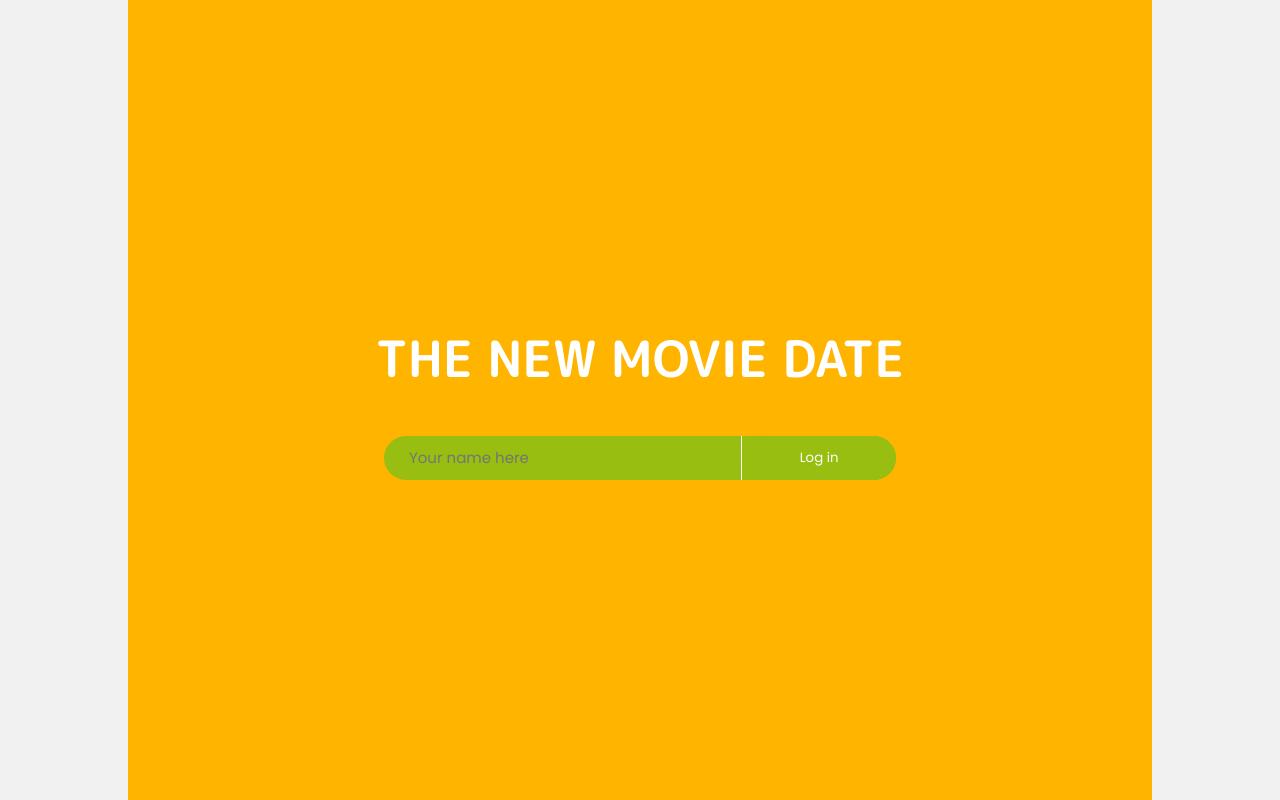
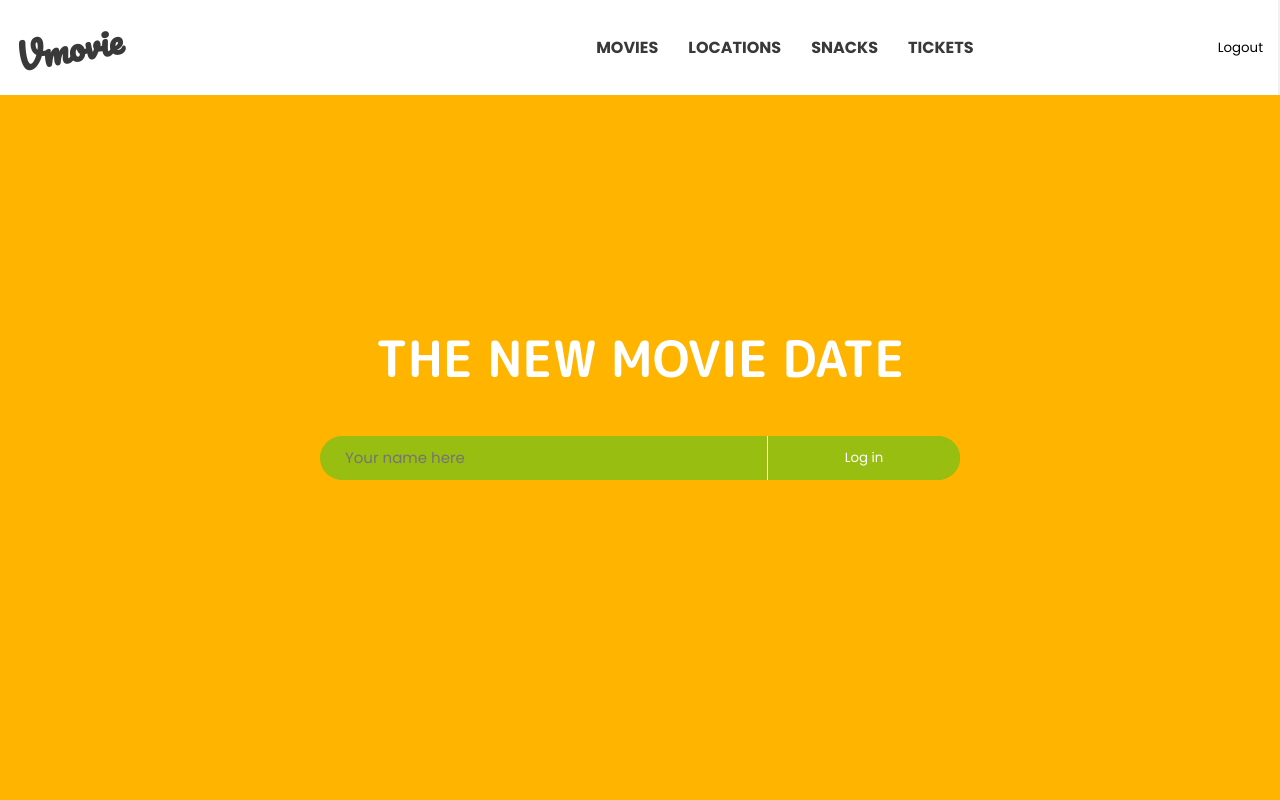
Before and after one commit to bren2102/MovieDate, a React (Create React App) app: page / in a window 1280 px wide. Built offline with nearby package versions, Linux system fonts and the light colour scheme.

Commit message:
Add responsiveness

```diff
--- a/src/components/App.js
+++ b/src/components/App.js
@@ -18,7 +18,7 @@ const App = props => {
   const currentUser = saveUser(localStorage.getItem('username'));
   return (
     <Router>
-      <div className="app">
+      <div id="app">
         <SideBar />
         <Switch>
           <Route exact path="/"><Login /></Route>
--- a/src/components/sidebar.js
+++ b/src/components/sidebar.js
@@ -5,37 +5,90 @@ import { connect } from 'react-redux';
 import PropTypes from 'prop-types';
 import { withRouter, Link } from 'react-router-dom';
 import logoutIcon from '@iconify/icons-carbon/logout';
+import menuIcon from '@iconify/icons-carbon/menu';
+import closeIcon from '@iconify/icons-carbon/close';
 
 class SideBar extends React.Component {
   handleSubmit = () => {
     localStorage.setItem('username', '');
   }
 
+  handleMenu = () => {
+    const navBar = document.getElementById('navBar');
+    navBar.style.maxHeight = '100%';
+    navBar.style.width = '100%';
+    navBar.style.overflow = 'visible';
+    navBar.style.position = "absolute";
+    navBar.style.setProperty("height", "100%", "important");
+    navBar.style.setProperty("width", "100%", "important");
+    const close = document.getElementById('close');
+    close.style.maxHeight = '100%';
+    close.style.width = 'auto';
+    close.style.top = '15px';
+    close.style.position = 'absolute';
+    close.style.right = '20px';
+    const app = document.getElementById('app');
+    app.style.setProperty("overflow", "hidden", "important");
+    const ticketsLink = document.getElementById('ticketsLink');
+    ticketsLink.addEventListener('click', () => {this.handleClose();})
+    const moviesLink = document.getElementById('moviesLink');
+    moviesLink.addEventListener('click', () => { this.handleClose(); })
+
+  }
+
+  handleClose = () => {
+    const navBar = document.getElementById('navBar');
+    // navBar.style.maxHeight = '100%';
+    // navBar.style.width = 'auto';
+    // navBar.style.overflow = 'hidden';
+    // navBar.style.position = "unset";
+    // navBar.style.setProperty("height", "100%", "important");
+    navBar.removeAttribute("style")
+    // navBar.style.setProperty("width", "100%", "important");
+    const close = document.getElementById('close');
+    close.removeAttribute("style");
+    // close.style.maxHeight = '0';
+    // close.style.width = 'auto';
+    // close.style.top = '15px';
+    // close.style.position = 'absolute';
+    // close.style.right = '20px';
+    const app = document.getElementById('app');
+    app.style.setProperty("overflow", "unset", "important");
+  }
+
   render() {
     const { currentPage } = this.props;
     return (
-      <nav>
+      <React.StrictMode>
+        <button id="collapse" onClick={this.handleMenu}>
+          <Icon icon={menuIcon} style={{ color: '#484848', fontSize: '25px', }} />
+        </button>
+        <nav id="navBar">
           <h1>Vmovie</h1>
-        <ul>
-          <Link to="/Movies">
+          <button id="close" onClick={this.handleClose} style={{ overflow: 'hidden', maxHeight: 0, }} >
+            <Icon icon={closeIcon} style={{ color: '#484848', fontSize: '28px', }} />
+          </button>
+          <ul id="linkList">
+            <Link to="/Movies" id="moviesLink">
               <li style={{ backgroundColor: (currentPage === 'movies' ? '#97be10' : 'white') }}>MOVIES</li>
             </Link>
             <li>LOCATIONS</li>
             <li>SNACKS</li>
-          <Link to="/Tickets">
+            <Link to="/Tickets" id="ticketsLink">
               <li style={{ backgroundColor: (currentPage === 'tickets' ? '#97be10' : 'white') }}>TICKETS</li>
             </Link>
           </ul>
-        <div>
+          <div id="logout">
             <Link to="/">
               <button type="button" onClick={this.handleSubmit}>
                 <Icon icon={logoutIcon} style={{ color: '#484848', fontSize: '20px', marginRight: '10px' }} hFlip />
                 Logout
               </button>
             </Link>
-          <span>&copy; 2020 Rights Reserved</span>
+            <span id="copyright">&copy; 2020 Rights Reserved</span>
           </div>
         </nav>
+      </React.StrictMode>
     );
   }
 }
--- a/src/index.scss
+++ b/src/index.scss
@@ -44,7 +44,7 @@ $mainGray: #141414;
 html,
 body,
 #root,
-.app,
+#app,
 #id {
   height: 100%;
 }
@@ -72,16 +72,24 @@ button {
   background-color: $bgColor;
 }
 
-.app {
-  width: 1024px;
+#app {
+  width: 100%;
   margin: 0 auto;
   background-color: white;
   display: flex;
 }
 
+#collapse,
+#close {
+  overflow: hidden;
+  max-height: 0;
+  border: none;
+  width: 0;
+}
+
 nav {
-  width: 20%;
-  height: 100%;
+  width: 220px !important;
+  height: 100% !important;
   padding: $padding15;
   padding-right: 0;
   display: flex;
@@ -89,9 +97,11 @@ nav {
   justify-content: space-between;
   border-right: 2px solid $bgColor;
   color: $grayColor !important;
+  background-color: white;
+
 
   h1 {
-    padding-left: $padding15;
+    padding: 0 $padding15;
     font-family: 'Pacifico', cursive;
     font-size: 35px;
     transform: rotate(-10deg);
@@ -100,7 +110,7 @@ nav {
   ul {
     @include listStyle;
 
-    margin-top: -205px;
+    margin-top: -50px;
   }
 
   li {
@@ -251,6 +261,7 @@ nav {
   padding: 150px 0;
   width: 100%;
   color: $mainGray;
+  height: inherit;
 
   h1 {
     letter-spacing: 5px;
@@ -428,13 +439,14 @@ nav {
     flex-wrap: wrap;
     padding: 50px 10px;
     overflow-x: scroll;
+    justify-content: center;
   }
 
   .ticket {
     display: flex;
     flex-direction: column;
     flex-wrap: wrap;
-    width: 30%;
+    width: 20vw;
     margin: 12px;
 
     div:first-child {
@@ -484,3 +496,134 @@ nav {
     font-weight: 500;
   }
 }
+
+@media only screen and (max-width: 768px) {
+  #app {
+    flex-direction: column;
+    width: 100%;
+    margin: 0;
+  }
+
+  nav {
+    max-height: 100%;
+    width: 0 !important;
+    overflow: hidden;
+    position: unset;
+    height: 0 !important;
+    padding: 0;
+
+  }
+
+  .movieMenu {
+    padding: 20px 0;
+  }
+
+  #movieSet {
+    flex-direction: column;
+    align-items: center !important;
+
+    button {
+      display: none;
+    }
+  }
+
+  #movie {
+    width: 100%;
+    margin: 10px 0;
+  }
+
+  #details {
+    flex-direction: column;
+    padding: 20px 0;
+
+    #payingDetail {
+      width: 100%;
+      padding: 0 40px 20px;
+    }
+  }
+
+  #details #payingDetail div:first-child {
+    align-items: center;
+    margin: 20px 0;
+  }
+
+  #tickets {
+    padding: 20px 0;
+  }
+
+  #collapse,
+  #close {
+    border: none;
+    background-color: white;
+  }
+
+  #collapse {
+    width: 25px !important;
+    max-height: 100%;
+    overflow: unset;
+    position: absolute;
+    top: 15px;
+    right: 20px;
+  }
+
+  #close {
+    overflow: hidden;
+    max-height: 0;
+  }
+}
+
+@media only screen and (min-width: 1024px) {
+  #app {
+    flex-direction: column;
+    width: 100%;
+    margin: 0;
+  }
+
+  #collapse,
+  #close {
+    overflow: hidden;
+    max-height: 0;
+    border: none;
+    width: 0;
+  }
+
+  nav {
+    width: 100% !important;
+    height: 95px !important;
+    align-items: center;
+    flex-direction: row;
+    padding: $padding15 !important;
+    position: sticky;
+    top: 0;
+    z-index: 100;
+    background-color: white;
+
+
+    h1 {
+      padding: 0;
+    }
+
+    ul {
+      flex-direction: row;
+      margin-top: 0;
+    }
+
+    div {
+      flex-direction: row;
+      padding: 0;
+
+      span {
+        display: none;
+      }
+    }
+  }
+
+  .movieMenu,
+  #tickets {
+    padding: 50px 0;
+  }
+
+  #items {
+    justify-content: center;
+  }
+}
```
Lines whose indentation alone changed are shown as unchanged.
